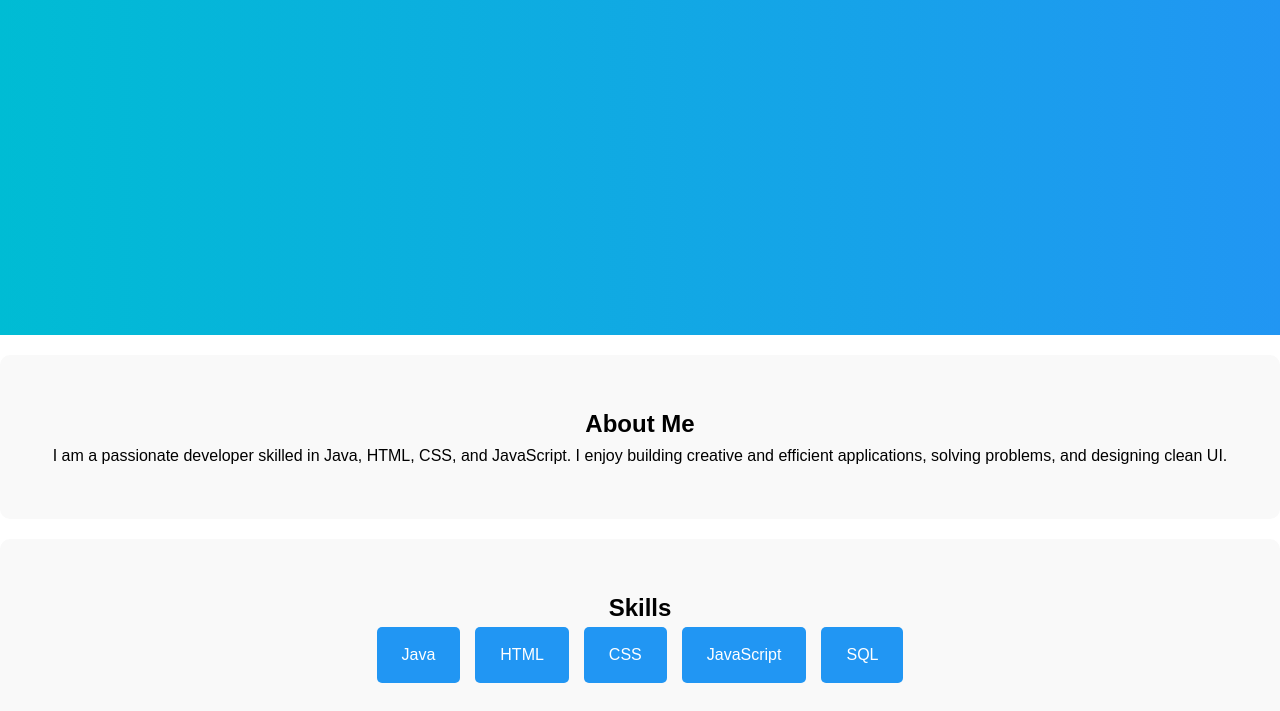
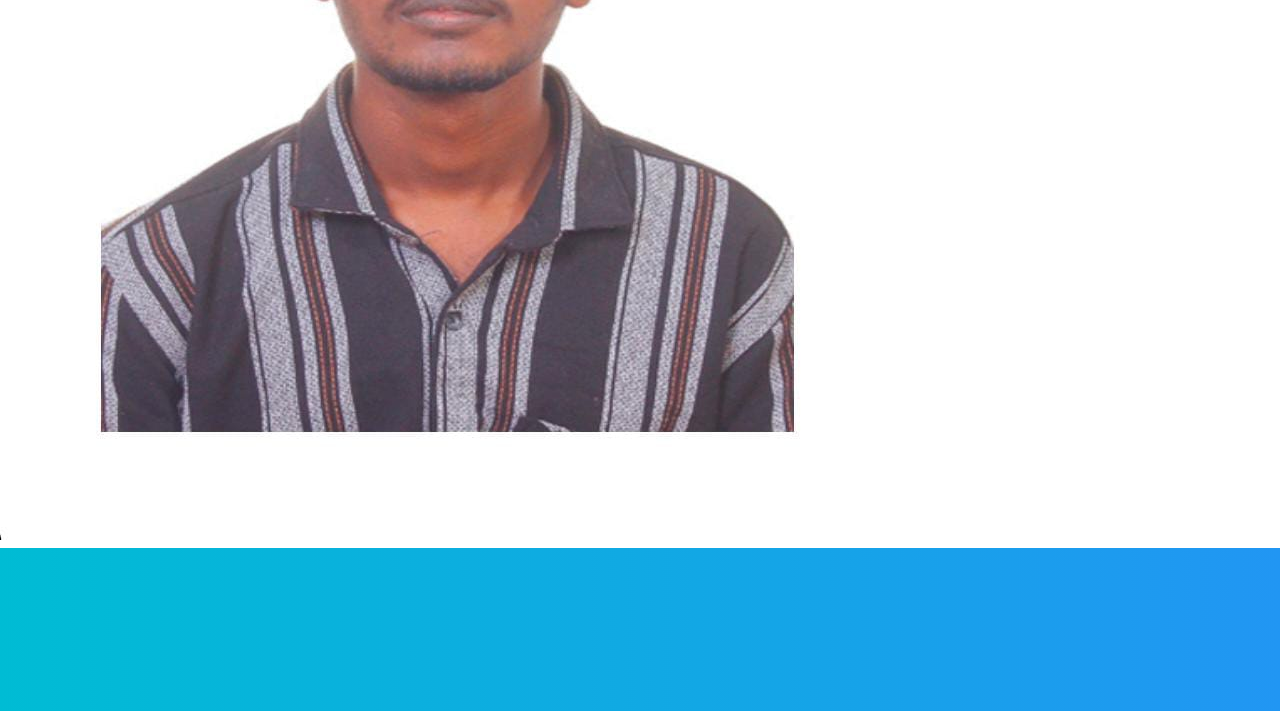
Before and after one commit to 24bca034-svg/P.Gokula-krishnan, a plain HTML site: page index.html in a window 1280 px wide. Shown: the part 465-1176 px from the top of the page. Drawn offline with Linux system fonts and the light colour scheme.

Commit message:
Update index.html

```diff
--- a/index.html
+++ b/index.html
@@ -6,6 +6,7 @@
   <link rel="stylesheet" href="./style.css">
 
 </head>
+   <img src="./gokul.jpeg" alt="Profile Picture" class="profile-picture" id="profileImage" style="margin: 0 1rem 0 0; align-self: flex-start;">
 <body>
 <!-- partial:index.partial.html -->
 <!DOCTYPE html>
```
